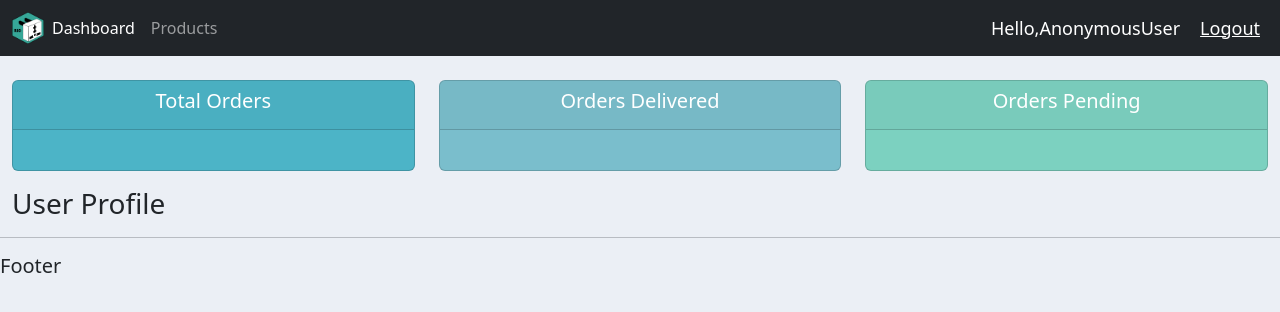
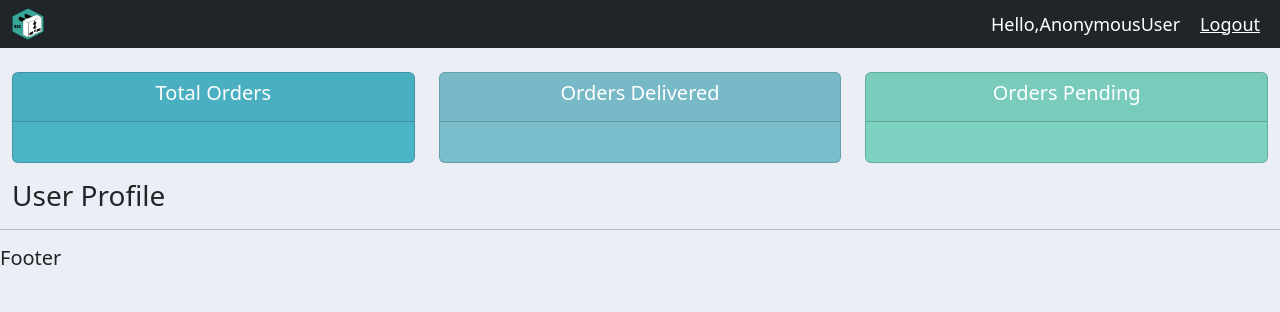
Before and after one commit to kkgan02/django-order-management, a Django app: page /user/ in a window 1280 px wide. Shown: the top 312 px of the page. Run offline with Django 4.2, Linux system fonts and the light colour scheme.

Commit message:
apply django user role for conditional render element

```diff
--- a/crm/accounts/templates/accounts/navbar.html
+++ b/crm/accounts/templates/accounts/navbar.html
@@ -21,10 +21,16 @@
       <span class="navbar-toggler-icon"></span>
     </button>
     <div class="collapse navbar-collapse" id="navbarNavAltMarkup">
-      <div class="navbar-nav">
-        <a class="nav-link active" href="{% url 'home' %}">Dashboard</a>
-        <a class="nav-link" href="{% url 'products' %}">Products</a>
-      </div>
+      <ul class="navbar-nav">
+        {% if request.user.is_staff %}
+        <li class="nav-item active">
+          <a class="nav-link" href="{% url 'home' %}">Dashboard</a>
+        </li>
+        <li class="nav-item">
+          <a class="nav-link" href="{% url 'products' %}">Products</a>
+        </li>
+        {% endif %}
+      </ul>
     </div>
   </div>
   <span class="hello-msg">Hello,{{request.user}}</span>
```
